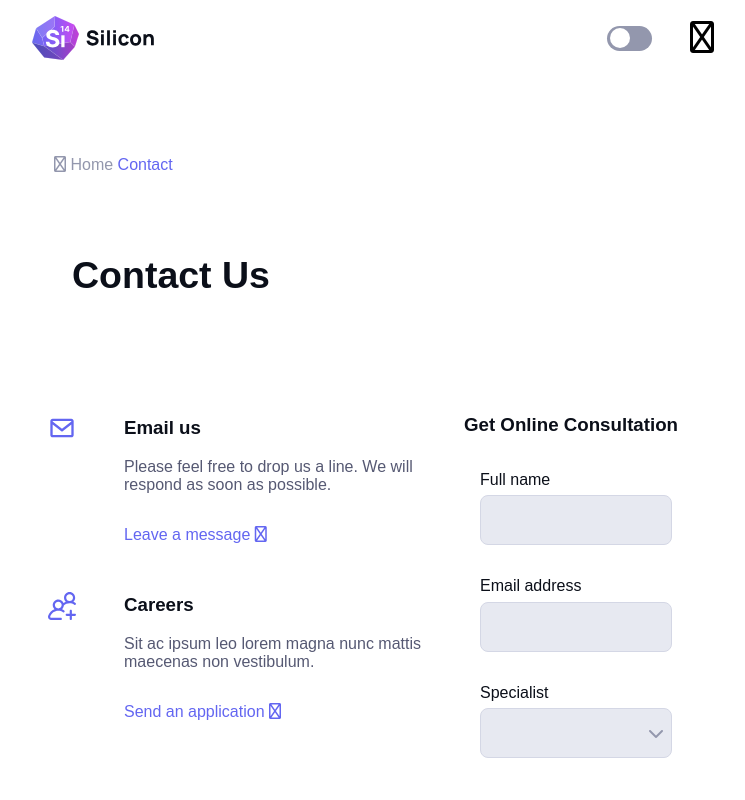
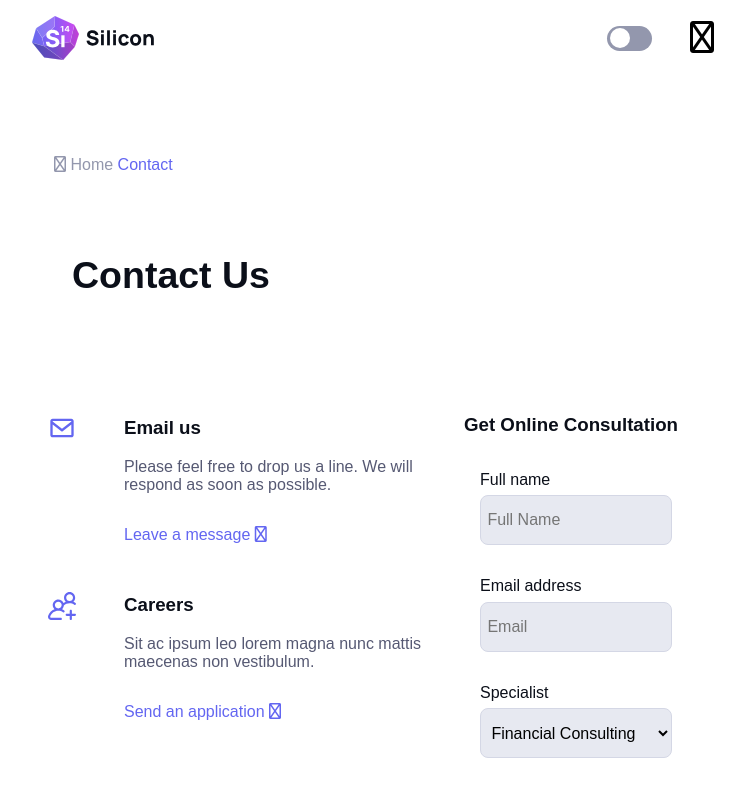
Before and after one commit to Rafeef87/SiliconReact, a React (Vite) app: page /contact in a window 1280 px wide. Shown: the top 800 px of the page, without its empty margins (264-1009 px from the left). Built offline with nearby package versions, Linux system fonts and the light colour scheme; some icons are missing.

Commit message:
CallBackForm with contact sida

```diff
--- a/src/assets/css/style.css
+++ b/src/assets/css/style.css
@@ -842,6 +842,7 @@ header .container {
 #testimonials {
 
     .container {
+        display: none;
        .headline {
         display: none;
        }
@@ -957,10 +958,9 @@ header .container {
         }
         .star-icon.active {
             color: gold;
-        }
-    }
-
-
+            fill: transparent;
+        }
+    }
 }
 
 
@@ -1212,7 +1212,7 @@ header .container {
             display: flex;
             justify-content: center;
             align-items: center;
-            text-decoration: center;
+            text-align: center;
         }
         .btn-subscribe:hover {
             background-color: var(--color-gray);
@@ -1227,7 +1227,7 @@ header .container {
         .container {
             display: flex;
             justify-content: space-between;
-            align-items: space-between;
+            align-items: center;
             padding: 5rem 1rem;
             gap: 1rem;
             height: 200px;
@@ -1240,7 +1240,7 @@ header .container {
         .container {
             display: flex;
             flex-direction: row;
-            justify-content: space-betweence;
+            justify-content: space-between;
             align-items: center;
             padding: 5rem 1rem ;
             gap: 1rem;
@@ -1466,17 +1466,7 @@ footer {
         width: 100%;
     }
 
-    .specialist {
-        position: relative;
-        .icon {
-            position: absolute;
-            top: 50%;
-            transform: translatey(-50%);
-            right: .5rem;
-            padding: 0;
-            margin: 0;
-    }
-    }
+
 }
 #map-contact {
     .container {
--- a/src/components/Navbar.jsx
+++ b/src/components/Navbar.jsx
@@ -27,7 +27,7 @@ const Navbar = () => {
                         <i className="fa-duotone fa-solid fa-user-large"></i>
                         <span>Sign in / up</span>
                     </a>
-                    <button className= {`btn-mobile  ${showMenu ? 'show' : ''}`} onClick={toggleMenu}>
+                    <button className= {`btn-mobile ${showMenu ? 'show' : ''}`} onClick={toggleMenu}>
                         <i className="fa-regular fa-bars"></i>
                     </button>
         </div>
--- a/src/components/Subscribe.jsx
+++ b/src/components/Subscribe.jsx
@@ -19,13 +19,11 @@ const onSubmit = async (data) => {
       setSubmitted(true)
       reset()
     }
-
   }
-
   if (submitted) {
     return (
     <div className="container informatbox">
-      <h1>Thanks for your subscribe</h1>
+      <h1>Thank you for your subscribe.</h1>
       <button className='btn-primary' onClick={handleOk}>OK</button>
     </div>
     )
@@ -46,7 +44,7 @@ const onSubmit = async (data) => {
                           <input className="mail" type="email" {...register('email', { required: 'The email field is required'})}  placeholder=" Your email" />
                           <span>{errors.email && errors.email.message}</span>
                       </div>
-                      <button type='submit' id="subscribe" className="btn-subscribe">Subscribe</button>
+                      <button type='submit' className="btn-subscribe">Subscribe</button>
 
                     </form>
 
--- /dev/null
+++ b/src/components/forms/CallbackForm.jsx
@@ -0,0 +1,79 @@
+import React, { useState } from 'react'
+import axios from 'axios'
+
+const CallbackForm = () => {
+
+    const [options, setOptions] = useState([{ id: 1, text: "Financial Consulting"}, { id: 2, text: "Risk Managment"}, { id: 3, text: "Bonds & Commodities"}]);
+    const [formData, setFormData] = useState({fullName: '', email: '', specialist: options[0].id, });
+    const [errors, setErrors] = useState({});
+    const [submitted, setSubmitted] = useState(false)
+    //Handle input changes
+    const handleInputChange = (e) => {
+        const { name, value } = e.target;
+        setFormData({...formData, [name]: value})
+        validateField(name, value)
+    }
+     // Validate each field
+    const validateField = (name, value) => {
+        let error = ''
+        if (name === 'fullName' && !/^[A-Öa-ö\s\-]{2,}$/.test(value))
+            { error = "Must be at least 2 charachter long, no numbers." }
+        else if (name === 'email' && !/^[A-Za-z0-9._-]+@[A-Za-z0-9.-]+\.[A-Za-z0-9]{2,}$/.test(value))
+            { error = "Must be an valid email (ex:username@example.com)" }
+        setErrors(prevErrors => ({...prevErrors, [name]: error}))
+    }
+      // Validate the entire form
+    const validateForm = () => {
+        const newErrors = {}
+        if (!/^[A-Öa-ö\s\-]{2,}$/.test(formData.fullName)){
+        newErrors.fullName = "Must be at least 2 charachter long, no numbers."
+        }else if (!/^[A-Za-z0-9._-]+@[A-Za-z0-9.-]+\.[A-Za-z0-9]{2,}$/.test(formData.email)){
+        newErrors.email =  "Must be an valid email (ex:username@example.com)"
+        }
+        setErrors(newErrors)
+        return Object.keys(newErrors).length === 0;
+    }
+    const handleSubmit = async (e) => {
+        e.preventDefault()
+       if(validateForm()){
+        const res = await axios.post('https://win24-assignment.azurewebsites.net/api/forms/contact', formData)
+        console.log('Form valid', res.data)
+        setSubmitted(true)
+       } else {
+        console.log('Form is invalid')
+       }
+    }
+    if(submitted) {
+        return(
+            <div>
+                <h1>We will get back to you as soon as we can.</h1>
+            </div>
+        )
+    }
+
+  return (
+    <form id="regForm" onSubmit={handleSubmit} noValidate>
+        <div className="input-group">
+            <label htmlFor="fullName" className="form-label">Full name</label>
+            <input type="text" id="fullName" className="form-input" name='fullName' placeholder='Full Name' value={formData.fullName} onChange={handleInputChange} required />
+            <span>{errors.fullName && <span>{errors.fullName}</span>}</span>
+        </div>
+        <div className="input-group">
+            <label htmlFor="emailAddress" className="form-label">Email address</label>
+            <input type="email" id="emailAddress" className="form-input" name='email' placeholder='Email' value={formData.email} onChange={handleInputChange} required />
+            <span>{errors.email && <span>{errors.email}</span>}</span>
+        </div>
+        <div className="input-group">
+            <label htmlFor="specialist" className="form-label">Specialist</label>
+            <div className="specialist">
+                <select name="specialist" id="specialist" className="form-input" value={formData.specialist} onChange={handleInputChange} required >
+                    {options.map(option => (<option key={option.id} value={option.id}>{option.text}</option>))}
+                </select>
+            </div>
+        </div>
+        <button type="submit" className="btn-primary">Make an appointment</button>
+    </form>
+  )
+}
+
+export default CallbackForm
--- a/src/context/ClientsContext.jsx
+++ b/src/context/ClientsContext.jsx
@@ -6,7 +6,6 @@ const ClientProvider = ({ children }) => {
     const baseApiUri = (`https://win24-assignment.azurewebsites.net/api/testimonials`)
     const [clients, setClients] = useState([])
     const [client, setClient] = useState({})
-    const [starRating, setStarRating] = useState([])
 
     const fetchTimonials = async () => {
         const res = await fetch(`${baseApiUri}`)
@@ -18,21 +17,12 @@ const ClientProvider = ({ children }) => {
         const data = await res.json()
         setClient(data)
     }
-    const fetchStarRatings = async () => {
-        const res = await fetch(`${baseApiUri}/${starRating}`)
-        const data = await res.json()
-        setStarRating(data)
-    }
+
     useEffect(() => {
-
         fetchTimonials()
-        fetchStarRatings()
     }, []);
-
-
-
 return (
-    <ClientsContext.Provider value={{ clients, client, getClient, starRating }}>
+    <ClientsContext.Provider value={{ clients, client, getClient }}>
     { children }
     </ClientsContext.Provider>
 )
--- a/src/views/Contact.jsx
+++ b/src/views/Contact.jsx
@@ -1,7 +1,5 @@
-import React, { useState } from 'react'
+import React from 'react'
 import { Link } from 'react-router-dom'
-import { useForm } from 'react-hook-form'
-import axios from 'axios'
 import bxEnvelope from '../assets/images/Contact/bx-envelope.svg'
 import addGroup from '../assets/images/Contact/add-group.svg'
 import Breadcrumb from '../components/Breadcrumb'
@@ -10,34 +8,9 @@ import boxMap from '../assets/images/Contact/bx-map.svg'
 import call from '../assets/images/Contact/bx-phone-call.svg'
 import time from '../assets/images/Contact/bx-time-five.svg'
 import SocialMediaLinks from '../components/SocialMediaLinks'
-
+import CallbackForm from '../components/forms/CallbackForm'
 
 const Contact = () => {
-
-const [submitted, setSubmitted] = useState(false)
-const {register, handleSubmit, reset, formState: { errors }} = useForm()
-
-const handleOk = () => {
-  setSubmitted(false)
-  reset()
-}
-const onSubmit = async (data) => {
-    const res = await axios.post('https://win24-assignment.azurewebsites.net/api/forms/contact', data)
-
-  if(res.status === 200) {
-    setSubmitted(true)
-    reset()
-  }
-}
-
-  if (submitted) {
-    return (
-    <div className="container informatbox">
-      <h1>We will get back to you as soon as we can</h1>
-      <button className='btn-primary' onClick={handleOk}>OK</button>
-    </div>
-    )
-  }
 
   return (
     <>
@@ -79,29 +52,9 @@ const onSubmit = async (data) => {
                     </div>
                 </div>
             </div>
-                <div className="consultation">
+            <div className="consultation" >
                 <h3>Get Online Consultation</h3>
-                    <form onSubmit={handleSubmit(onSubmit)} noValidate id="regForm">
-                        <div className="input-group">
-                            <label htmlFor="fullName" className="form-label">Full name</label>
-                            <input type="text" id="fullName" className="form-input" {...register('fullName', { required: 'The Fill name field is required'})} />
-                            <span>{errors.email && errors.email.message}</span>
-                        </div>
-                        <div className="input-group">
-                            <label htmlFor="emailAddress" className="form-label">Email address</label>
-                            <input type="email" id="emailAddress" className="form-input" {...register('email', { required: 'The email field is required'})}/>
-                            <span>{errors.email && errors.email.message}</span>
-                        </div>
-                        <div className="input-group">
-                            <label htmlFor="specialist" className="form-label">Specialist</label>
-                            <div className="specialist">
-                                <input type="text" id="specialist" className="form-input" {...register('specialist', { required: 'The specialist field is required'})}/>
-                                <span>{errors.email && errors.email.message}</span>
-                                <i className="fa-solid fa-chevron-down icon"></i>
-                            </div>
-                        </div>
-                        <button  type="submit" className="btn-primary">Make an appointment</button>
-                    </form>
+                <CallbackForm />
             </div>
         </div>
     </div>
```
Also changed, not shown: src/components/Testimonials.jsx (+4 -8 lines). Lines whose indentation alone changed are shown as unchanged.
